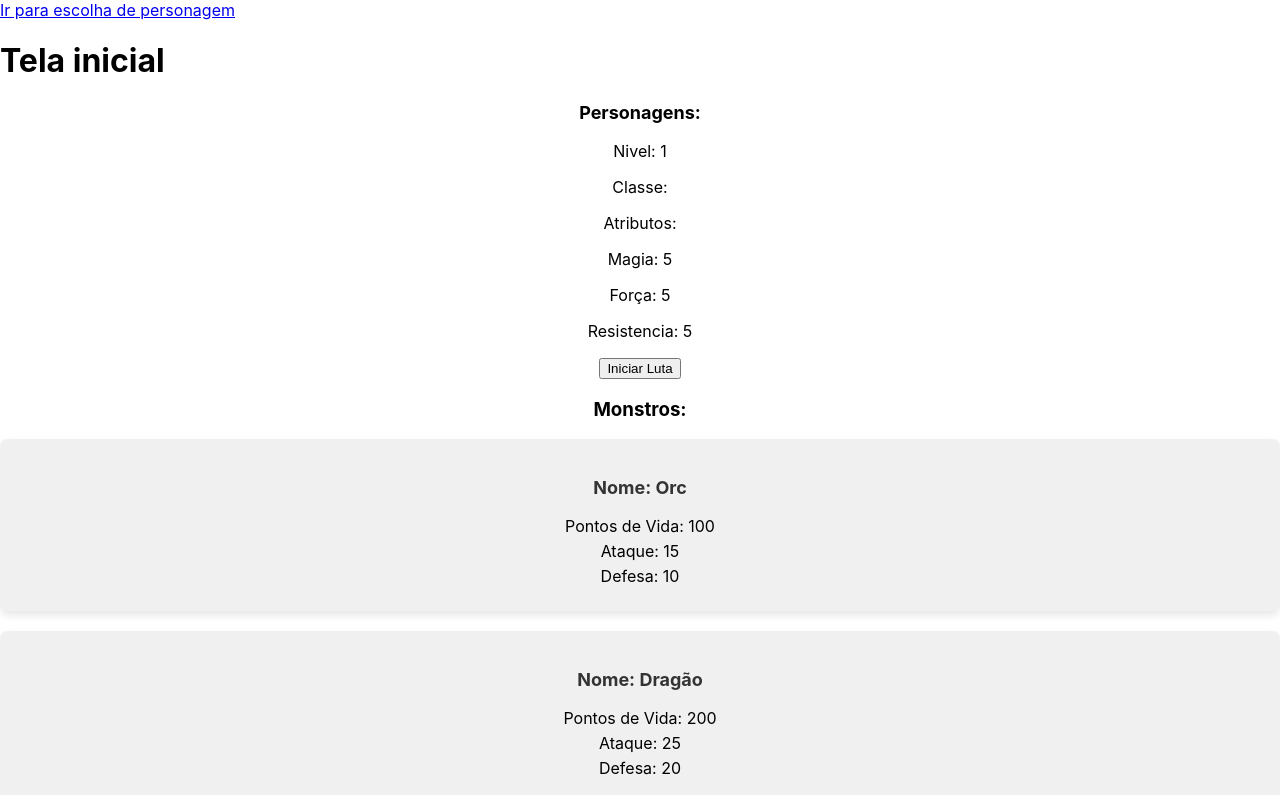
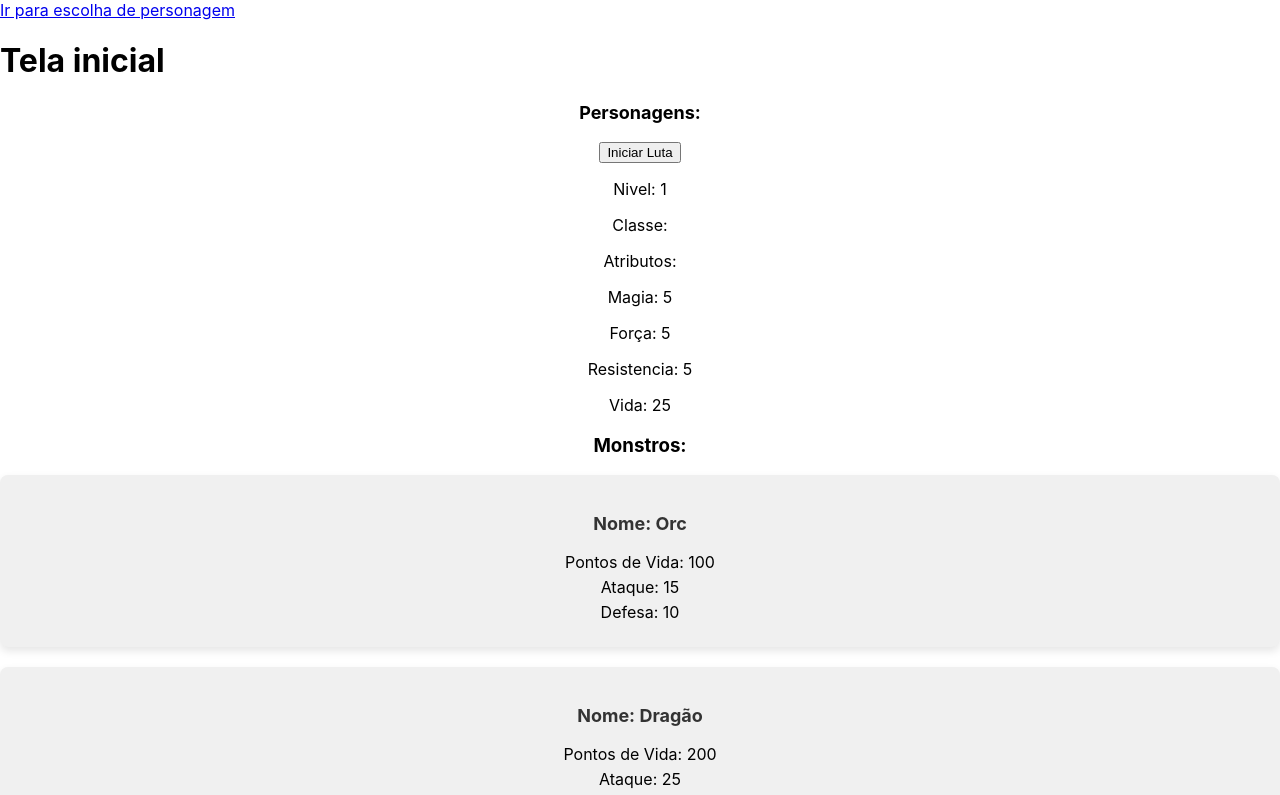
Before and after one commit to staff-gj/jogo-react, a React (Create React App) app: page / in a window 1280 px wide. Shown: the top 795 px of the page. Built offline with nearby package versions, Linux system fonts and the light colour scheme.

Commit message:
PersonagemInicial.js

```diff
--- a/src/components/telaInicial/Personagem/PersonagemInicial.js
+++ b/src/components/telaInicial/Personagem/PersonagemInicial.js
@@ -81,12 +81,12 @@ export default function PersonagemInicial(){
       setMonstros(monstrosData);
     }, []);
 
+    let vidaJogador = personagem.resistencia + personagem.nivel * 20;
     const iniciarLuta = async () => {
       setBatalhando(true);
 
       const indiceMonstro = Math.floor(Math.random() * monstros.length);
       const monstroSelecionado = monstros[indiceMonstro];
-      let vidaJogador = personagem.resistencia + personagem.nivel * 20; // Vida inicial do jogador com base na resistência e no nível
       let vidaMonstro = monstroSelecionado.pontosDeVida;
 
       while (vidaJogador > 0 && vidaMonstro > 0) {
@@ -121,7 +121,11 @@ export default function PersonagemInicial(){
     const calcularDanoAtaque = (forca, magia, nivel) => {
       // O dano é calculado como a soma da força e da magia, multiplicado pelo nível do personagem ou do monstro
       const dano = (forca + magia) * nivel;
-      return Math.floor(dano * 0.5); // Retorna 10% do dano total
+      if(nivelRecuperado <= 4){
+        return Math.floor(dano * 5);
+      }else{
+        return Math.floor(dano * 0.5);
+      }
     };
 
 
@@ -134,18 +138,20 @@ export default function PersonagemInicial(){
         <div>
             <p className={'paraPersonagem'}>Personagens: </p>
             {resultadoBatalha && <p>{resultadoBatalha}</p>}
+            <button className={'buttonLuta'} onClick={iniciarLuta} disabled={batalhando}>
+            {batalhando ? 'Lutando...' : 'Iniciar Luta'}
+            </button>
             <p>Nivel: {nivelRecuperado}</p>
             <p>Classe: {dadosClasse}</p>
             <p>Atributos:</p>
             <p>Magia: {personagem.magia}</p>
             <p>Força: {personagem.forca}</p>
             <p>Resistencia: {personagem.resistencia}</p>
+            <p>Vida: {vidaJogador}</p>
             {imagemPersonagem && (
             <img className={'imagemPersonagem'} src={imagemPersonagem} alt="Personagem" />
             )}
-            <button className={'buttonLuta'} onClick={iniciarLuta} disabled={batalhando}>
-            {batalhando ? 'Lutando...' : 'Iniciar Luta'}
-            </button>
+
         </div>
 
         {/* Exibindo os monstros */}
```
